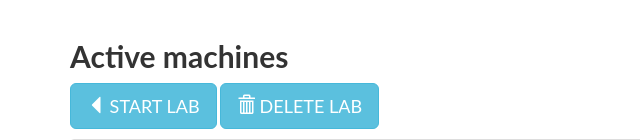
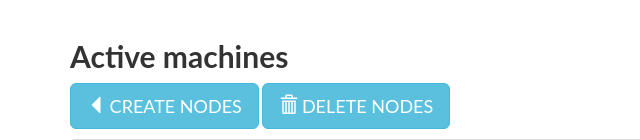
Before and after one commit to gluster/softserve, a Flask app: template softserve/templates/dashboard.html in a window 1280 px wide. Shown: the part 52-192 px from the top of the page, without its empty margins (0-640 px from the left). Run offline with Flask 2, Linux system fonts and the light colour scheme; the template is opened without the code that fills it, so the values that code supplies are empty; parts of the project's set-up code (start-up, migrations or seed data) failed here and were passed over; some libraries are stand-ins or nearby versions.

Commit message:
Change the button name on the dashboard
Fixes #17

```diff
--- a/manage.py
+++ b/manage.py
@@ -24,8 +24,8 @@ def shutdown_check():
             diff = current_time-start_time
             overall_seconds = diff.total_seconds()
             overall_hours = (overall_seconds) / 3600
-            node = NodeRequest.query.filter(vm.details_id==NodeRequest.id) \
-                   .join(Vm).first()
+            node = NodeRequest.query.filter(vm.details_id == NodeRequest.id) \
+            .join(Vm).first()
             if overall_hours >= node.hours:
                 name = vm.vm_name
                 delete_node.delay(name)
--- a/softserve/templates/dashboard.html
+++ b/softserve/templates/dashboard.html
@@ -44,10 +44,10 @@
     <p>
     <a class="btn btn-info btn-lg" href="/create_node" role="button">
       <span class="glyphicon glyphicon-triangle-left"></span>
-      START LAB</a>
-    <a class="btn btn-info btn-lg" href="#" role="button" class='confirmation'>
+      CREATE NODES</a>
+    <a class="btn btn-info btn-lg" href="/delete-node" role="button" Onclick="return ConfirmDelete();" >
       <span class="glyphicon glyphicon-trash"></span>
-      DELETE LAB</a>
+      DELETE NODES</a>
     </p>
   <div class='panel panel-default'>
     <div class="panel-heading"><h3>List of Virtual machines</h3></div>
@@ -75,7 +75,7 @@
                 <td><h4>{{ m.ip_address }}</h4></td>
                 <td><h4>{{ m.created_at }}</h4></td>
                 <td>
-                  <a class='btn btn-info btn-lg' href="/delete-node/{{ m.id }}" role="button" class='confirmation'>DELETE</a>
+                  <a class='btn btn-info btn-lg' href="/delete-node/{{ m.id }}" role="button" Onclick="return ConfirmDelete();">DELETE</a>
                 </td>
               </tr>
             {% endfor %}
@@ -87,8 +87,13 @@
 </div>
 
 <script>
-  $('.confirmation').on('click', function () {
-      return confirm('Are you sure?');
-  });
+  function ConfirmDelete()
+    {
+      var x = confirm("Are you sure you want to delete?");
+      if (x)
+          return true;
+      else
+        return false;
+    }
 </script>
 {% endblock %}
--- a/softserve/views.py
+++ b/softserve/views.py
@@ -82,7 +82,7 @@ def get_node_data():
         ssh = SSHKey(pubkey_, strict=True)
         try:
             ssh.parse()
-        except:
+        except :
             return "Invalid SSH key", 400
 
         '''Validating the machine label'''
@@ -97,14 +97,14 @@ def get_node_data():
             db.session.add(node_request)
             db.session.commit()
             create_node.apply_async((counts, name,node_request.id, pubkey_),
-                                     seriaizer='pickle')
+            seriaizer='pickle')
             return redirect('/dashboard')
         else:
             flash('Machine label already exists. \
                    Please choose different name.')
     else:
         count = db.session.query(func.count(Vm.id)) \
-                .filter_by(state = 'ACTIVE').scalar()
+                .filter_by(state='ACTIVE').scalar()
         if count >= 5:
             flash('Oops!Limit got over. Try again later')
             return redirect('/dashboard')
@@ -116,7 +116,7 @@ def get_node_data():
 
 @app.route('/delete-node/<int:vid>')
 @app.route('/delete-node')
-@organization_access_required('gluster')
+#@organization_access_required('gluster')
 def delete(vid=None):
     if vid is None:
         vms = Vm.query.filter(NodeRequest.user_id == g.user.id,
```
